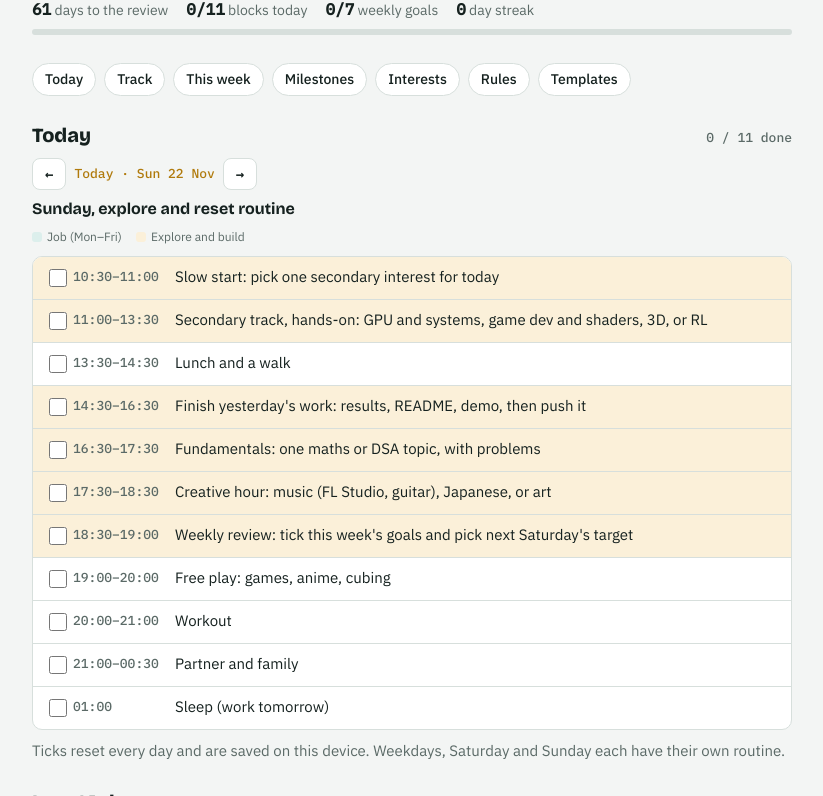
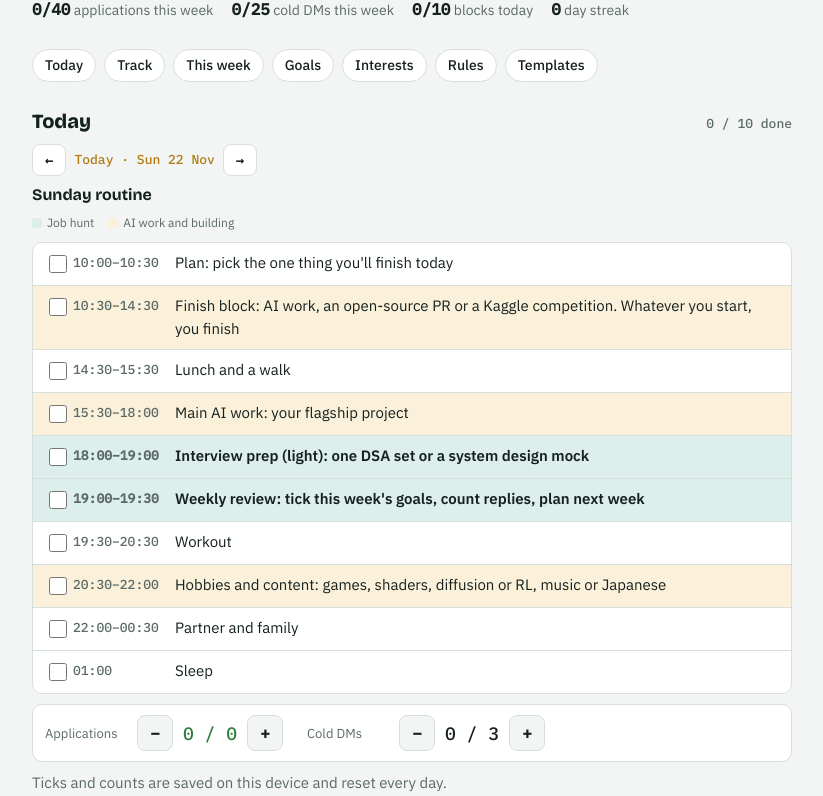
Before and after one commit to 0x-avi/work-and-build, a plain HTML site: page index.html in a window 1280 px wide. Shown: the part 102-898 px from the top of the page, without its empty margins (228-1051 px from the left). Drawn offline with nearby package versions, Linux system fonts and the light colour scheme.

Commit message:
Routine for job hunt and AI work

```diff
--- a/index.html
+++ b/index.html
@@ -12,7 +12,7 @@
 <meta name="claude:viewport-fit-sides" content="cover">
 <link rel="stylesheet" href="https://fonts.googleapis.com/css2?family=Bricolage+Grotesque:opsz,wght@12..96,700;12..96,800&family=IBM+Plex+Sans:wght@400;500;600&family=IBM+Plex+Mono:wght@500&display=swap">
 <style>
-/* Layout: single column — header, today's routine (weekday / Saturday / Sunday), 14-day tracker, this week, milestones, interests, rules. */
+/* Layout: single column — header with week totals, today's routine (weekday / Saturday / Sunday) + counters, 14-day tracker, this week, goals, interests, rules, templates. */
 :root{
   --bg:#f3f5f4; --surface:#ffffff; --ink:#15211f; --muted:#5b6a67; --line:#d7dfdc;
   --accent:#0f6e66; --accent-soft:#dcefec; --today:#b07a0c; --today-soft:#fbf0d9; --done:#2f7d3b;
@@ -41,8 +41,7 @@ section{display:flex;flex-direction:column;gap:10px;scroll-margin-top:16px}
 .eyebrow{font-family:var(--mono);font-size:12px;letter-spacing:.08em;text-transform:uppercase;color:var(--accent)}
 .stats{display:flex;flex-wrap:wrap;gap:6px 18px;font-size:14px;color:var(--muted)}
 .stats b{font-family:var(--mono);color:var(--ink);font-size:16px}
-.bar{height:6px;border-radius:99px;background:var(--line);overflow:hidden}
-.bar i{display:block;height:100%;width:0;background:var(--accent)}
+.stats b.hit{color:var(--done)}
 nav ol{list-style:none;margin:0;padding:0;display:flex;flex-wrap:wrap;gap:8px}
 nav a{display:inline-block;text-decoration:none;font-size:14px;font-weight:500;padding:5px 12px;border-radius:99px;border:1px solid var(--line);background:var(--surface);color:var(--ink)}
 nav a:hover,nav a:focus-visible{border-color:var(--accent);color:var(--accent);outline:none}
@@ -65,6 +64,13 @@ button:focus-visible,summary:focus-visible{outline:2px solid var(--accent);outli
 .legend{display:flex;gap:14px;flex-wrap:wrap;font-size:12px;color:var(--muted)}
 .legend i{display:inline-block;width:10px;height:10px;border-radius:3px;margin-right:5px;vertical-align:-1px}
 @media (max-width:420px){.routine label{grid-template-columns:18px 1fr}.routine .t{grid-column:2}.routine .t+span{grid-column:2}}
+/* counters */
+.counters{display:flex;flex-wrap:wrap;gap:12px 24px;background:var(--surface);border:1px solid var(--line);border-radius:10px;padding:10px 12px}
+.ctr{display:flex;align-items:center;gap:8px}
+.ctr span{font-size:13px;color:var(--muted);min-width:84px}
+.ctr button{font:600 16px var(--mono);width:36px;height:36px;border-radius:8px;border:1px solid var(--line);background:var(--bg);color:var(--ink);cursor:pointer}
+.ctr output{font-family:var(--mono);font-size:18px;min-width:58px;text-align:center}
+.ctr output.hit{color:var(--done)}
 /* tracker */
 .hist{display:grid;grid-template-columns:repeat(7,minmax(0,1fr));gap:6px}
 .hd{display:flex;flex-direction:column;align-items:center;gap:3px;padding:7px 2px;border:1px solid var(--line);border-radius:8px;background:var(--surface);color:var(--ink);cursor:pointer;font:500 11px var(--mono);min-width:0}
@@ -90,17 +96,16 @@ details.script pre{margin:0 14px 10px;white-space:pre-wrap;font-family:var(--bod
 
 <div class="wrap">
   <header class="head">
-    <span class="eyebrow">Job Mon–Fri · Sat + Sun explore · review 22 Jan 2027</span>
+    <span class="eyebrow">Job hunt + AI work · 0–1 yr and associate roles · contract work</span>
     <h1>Work and Build</h1>
-    <div class="stats"><span><b id="sRev">–</b> days to the review</span><span><b id="sToday">0</b> blocks today</span><span><b id="sWeek">0</b> weekly goals</span><span><b id="sStreak">0</b> day streak</span></div>
-    <div class="bar" aria-hidden="true"><i id="mileBar"></i></div>
+    <div class="stats"><span><b id="sApps">0</b> applications this week</span><span><b id="sDms">0</b> cold DMs this week</span><span><b id="sToday">0</b> blocks today</span><span><b id="sStreak">0</b> day streak</span></div>
   </header>
 
   <nav aria-label="Index"><ol>
     <li><a href="#routine">Today</a></li>
     <li><a href="#track">Track</a></li>
     <li><a href="#week">This week</a></li>
-    <li><a href="#milestones">Milestones</a></li>
+    <li><a href="#goals">Goals</a></li>
     <li><a href="#explore">Interests</a></li>
     <li><a href="#rules">Rules</a></li>
     <li><a href="#scripts">Templates</a></li>
@@ -110,9 +115,10 @@ details.script pre{margin:0 14px 10px;white-space:pre-wrap;font-family:var(--bod
     <div class="rhead"><h2>Today</h2><span class="rcount" id="rCount"></span></div>
     <div class="daynav"><button type="button" data-nav="-1" aria-label="Previous day">←</button><span class="d" id="rDate"></span><button type="button" data-nav="1" aria-label="Next day">→</button><button type="button" data-nav="0" id="rTodayBtn">Today</button></div>
     <h3 id="rKind"></h3>
-    <div class="legend"><span><i style="background:var(--accent-soft)"></i>Job (Mon–Fri)</span><span><i style="background:var(--today-soft)"></i>Explore and build</span></div>
+    <div class="legend"><span><i style="background:var(--accent-soft)"></i>Job hunt</span><span><i style="background:var(--today-soft)"></i>AI work and building</span></div>
     <div class="routine" id="routineList"></div>
-    <p class="muted">Ticks reset every day and are saved on this device. Weekdays, Saturday and Sunday each have their own routine.</p>
+    <div class="counters" id="counters"></div>
+    <p class="muted">Ticks and counts are saved on this device and reset every day.</p>
   </section>
 
   <section id="track">
@@ -127,15 +133,15 @@ details.script pre{margin:0 14px 10px;white-space:pre-wrap;font-family:var(--bod
     <div class="routine" id="weekList"></div>
   </section>
 
-  <section id="milestones">
-    <div class="rhead"><h2>Milestones</h2><span class="rcount" id="mCount"></span></div>
-    <p class="muted">You're building the app solo, and the review on 22 Jan is about whether it ships. Hit these in order.</p>
+  <section id="goals">
+    <div class="rhead"><h2>Goals</h2><span class="rcount" id="mCount"></span></div>
+    <p class="muted">These stay ticked once done.</p>
     <div class="routine" id="mileList"></div>
   </section>
 
   <section id="explore">
     <h2>Interests</h2>
-    <p class="muted">Saturday goes deep on the main track. Sunday rotates through the rest. Weekday evenings stay light. Every finished thing gets a demo, a README and a post.</p>
+    <p class="muted">The main track gets your daytime AI hours. The rest rotates through the evening hobby block and the weekend finish block. Every finished thing gets a demo, a README and a post.</p>
 
     <h3>Main track: AI engineering (model building)</h3>
     <dl class="kv">
@@ -174,7 +180,7 @@ details.script pre{margin:0 14px 10px;white-space:pre-wrap;font-family:var(--bod
       <dt>Open source</dt><dd>diffusers and transformers (good-first-issues, then real PRs), GSoC</dd>
       <dt>Competitions</dt><dd>Hackathons, game jams, Kaggle, bounties</dd>
       <dt>Posting</dt><dd>X threads and a blog for every implementation, experiment and PR</dd>
-      <dt>Research</dt><dd>Research roles and labs (e.g. OIST)</dd>
+      <dt>Freelance niche</dt><dd>AI automation, agents, fine-tuning, LoRA, domain models, embedders</dd>
       <dt>Targets</dt><dd>Sarvam, Krutrim, DeepMind, MSR and Adobe India, big-tech ML teams, vertical AI startups</dd>
     </dl>
   </section>
@@ -182,13 +188,14 @@ details.script pre{margin:0 14px 10px;white-space:pre-wrap;font-family:var(--bod
   <section id="rules">
     <h2>Rules</h2>
     <ul class="plain">
-      <li>On weekdays the job gets your best 6 hours, before anything else.</li>
-      <li>Agree scope in writing. If it grows, the date moves, and say so in the Friday update.</li>
-      <li>Saturday and Sunday are yours. Don't let job work creep in unless something is genuinely on fire.</li>
+      <li>Apply to 0–1 year and associate roles. Mumbai and Thane first, then remote, Bangalore and Hyderabad.</li>
+      <li>Every cold DM leads with proof: the freight agent (100+ queries a day), the paid SaaS, or GinLo. Ask a real question, not for a job.</li>
+      <li>An interview outranks everything except sleep. Say yes to paid trials.</li>
+      <li>Whatever you start in the finish block, you finish. No new project until the current one has a demo and a README.</li>
+      <li>Follow up once on day 4 and once on day 9 after applying.</li>
+      <li>Read a full contract before accepting anything. Lock-ins, notice and exclusivity get negotiated before you start, not after.</li>
       <li>Security work: only programs and targets that explicitly allow testing. Read the scope first.</li>
-      <li>Paid side work, bounties and prizes only once your contract allows them.</li>
-      <li>Keep personal work on your own accounts and equipment. Never use the company's code, data or tools in it.</li>
-      <li>Build in public: one post a week about what you built or learned, never about company work.</li>
+      <li>Build in public: one post a week about what you built or learned.</li>
     </ul>
   </section>
 
@@ -200,7 +207,6 @@ details.script pre{margin:0 14px 10px;white-space:pre-wrap;font-family:var(--bod
 
 <script>
 (function(){
-  var REVIEW=new Date(2027,0,22);
   var DOW=["Sun","Mon","Tue","Wed","Thu","Fri","Sat"],MON=["Jan","Feb","Mar","Apr","May","Jun","Jul","Aug","Sep","Oct","Nov","Dec"];
   var KEY="workbuild-v1",st={};
   try{st=JSON.parse(localStorage.getItem(KEY)||"{}")||{};}catch(e){st={};}
@@ -215,64 +221,64 @@ details.script pre{margin:0 14px 10px;white-space:pre-wrap;font-family:var(--bod
 
   // [time, text, kind(job|build|''), stable id]
   var R=[
-    ["09:30–10:00","Plan: pick the one thing you'll ship in the app today","job","plan"],
-    ["10:00–13:00","Job deep work 1: build (phone away)","job","job1"],
-    ["13:00–14:00","Lunch and a walk","","lunch"],
-    ["14:00–17:00","Job deep work 2: finish, push, deploy, and add a line to your work log","job","job2"],
-    ["17:00–17:30","Research the top people: one person 1–2 years ahead of you. Note 1 thing to copy","build","research"],
-    ["17:30–18:00","Break, no screens","","break"],
-    ["18:00–19:00","Explore: read a blog, paper or course section, then implement it small","build","learn"],
-    ["19:00–20:00","Build: personal project or an open-source PR","build","build"],
-    ["20:00–21:00","Workout","","workout"],
-    ["21:00–01:00","Partner and family","","family"],
-    ["01:30","Sleep","","sleep"]
+    ["09:00–09:30","Plan: write today's target for each block","","h_plan"],
+    ["09:30–11:30","Interview prep: one DSA set, then SQL or system design (rotate daily)","job","h_prep"],
+    ["11:30–13:00","Apply to 0–1 yr and associate roles, then cold DM startups and pitch contract work","job","h_apply"],
+    ["13:00–14:00","Lunch and a walk","","h_lunch"],
+    ["14:00–17:30","Main AI work: your flagship model-building project","build","h_main"],
+    ["17:30–18:00","Break, no screens","","h_break"],
+    ["18:00–19:30","Read a new paper, blog or course section, then make something from it (code, notes or a blog post)","build","h_read"],
+    ["19:30–20:30","Workout","","h_workout"],
+    ["20:30–22:00","Hobbies and content: games, shaders, diffusion or RL experiments, a video or post","build","h_hobby"],
+    ["22:00–01:00","Partner and family","","h_family"],
+    ["01:30","Sleep","","h_sleep"]
   ];
   var RSAT=[
-    ["10:00–10:30","Plan: pick the one thing you'll finish this weekend","build","oplan"],
-    ["10:30–13:30","Main track, part 1: read the paper or chapter, then implement it from scratch (diffusion, transformers, fine-tuning)","build","odeep1"],
-    ["13:30–14:30","Lunch and a walk","","olunch"],
-    ["14:30–17:30","Main track, part 2: build and ship (flagship project, an open-source PR, a hackathon or Kaggle)","build","odeep2"],
-    ["17:30–18:30","Security: a CTF or vulnerability research (authorised targets only)","build","obounty"],
-    ["18:30–19:00","Post what you made: an X thread or blog, with what broke","build","opost"],
-    ["19:00–20:00","Free play: games, anime, cubing, whatever pulls you","","ofree"],
-    ["20:00–21:00","Workout","","oworkout"],
-    ["21:00–01:00","Partner and family","","ofamily"],
-    ["01:30","Sleep","","osleep"]
+    ["10:00–10:30","Plan: pick the one thing you'll finish today","","s_plan"],
+    ["10:30–14:30","Finish block: AI work, an open-source PR or a Kaggle competition. Whatever you start, you finish","build","s_finish"],
+    ["14:30–15:30","Lunch and a walk","","s_lunch"],
+    ["15:30–18:00","Main AI work: your flagship project","build","s_main"],
+    ["18:00–19:00","Interview prep (light): one DSA set or a system design mock","job","s_prep"],
+    ["19:00–19:30","Cold DMs: reply to anyone who answered, then send a few new ones","job","s_dm"],
+    ["19:30–20:30","Workout","","s_workout"],
+    ["20:30–22:00","Hobbies and content: games, shaders, diffusion or RL, music or Japanese","build","s_hobby"],
+    ["22:00–01:00","Partner and family","","s_family"],
+    ["01:30","Sleep","","s_sleep"]
   ];
   var RSUN=[
-    ["10:30–11:00","Slow start: pick one secondary interest for today","build","uplan"],
-    ["11:00–13:30","Secondary track, hands-on: GPU and systems, game dev and shaders, 3D, or RL","build","usec"],
-    ["13:30–14:30","Lunch and a walk","","ulunch"],
-    ["14:30–16:30","Finish yesterday's work: results, README, demo, then push it","build","ufinish"],
-    ["16:30–17:30","Fundamentals: one maths or DSA topic, with problems","build","ufund"],
-    ["17:30–18:30","Creative hour: music (FL Studio, guitar), Japanese, or art","build","ucreate"],
-    ["18:30–19:00","Weekly review: tick this week's goals and pick next Saturday's target","build","ureview"],
-    ["19:00–20:00","Free play: games, anime, cubing","","ufree"],
-    ["20:00–21:00","Workout","","uworkout"],
-    ["21:00–00:30","Partner and family","","ufamily"],
-    ["01:00","Sleep (work tomorrow)","","usleep"]
+    ["10:00–10:30","Plan: pick the one thing you'll finish today","","u_plan"],
+    ["10:30–14:30","Finish block: AI work, an open-source PR or a Kaggle competition. Whatever you start, you finish","build","u_finish"],
+    ["14:30–15:30","Lunch and a walk","","u_lunch"],
+    ["15:30–18:00","Main AI work: your flagship project","build","u_main"],
+    ["18:00–19:00","Interview prep (light): one DSA set or a system design mock","job","u_prep"],
+    ["19:00–19:30","Weekly review: tick this week's goals, count replies, plan next week","job","u_review"],
+    ["19:30–20:30","Workout","","u_workout"],
+    ["20:30–22:00","Hobbies and content: games, shaders, diffusion or RL, music or Japanese","build","u_hobby"],
+    ["22:00–00:30","Partner and family","","u_family"],
+    ["01:00","Sleep","","u_sleep"]
   ];
+  var TARGET_APPS=40, TARGET_DMS=25;
   var W=[
-    ["Fri","Send the weekly update to your manager: shipped, next, blockers, what you need","job","update"],
-    ["Fri","Update your work log with this week's wins and numbers (you'll use it in the review)","job","log"],
-    ["Sat + Sun","Finish and ship one thing from your main track (code, results, README)","build","deep"],
+    ["Week","Reach "+TARGET_APPS+" applications (the counter in the header tracks it)","job","apps"],
+    ["Week","Reach "+TARGET_DMS+" cold DMs to founders, hiring managers or contract leads","job","dms"],
+    ["Week","Follow up on applications from 4 and 9 days ago","job","follow"],
+    ["Week","One system design mock, out loud, timed","job","sysd"],
+    ["Sat + Sun","Finish and ship one thing (code, results, README, demo)","build","ship"],
     ["Any day","One open-source contribution (diffusers, transformers or your chosen repo)","build","oss"],
-    ["Any day","One CTF or security research session (authorised targets only)","build","bounty"],
     ["Any day","One public post: what you built, what broke, what you learned","build","post"],
     ["Month","One hackathon, game jam or Kaggle competition this month","build","hack"]
   ];
   var M=[
-    ["by 28 Nov","Contract signed, with every agreed change in writing","m2"],
-    ["by 28 Nov","Week 1: write the v1 scope one-pager and get your manager to say yes to it","m1"],
-    ["by 6 Dec","A clickable version deployed, with a link they can open","m3"],
-    ["by 3 Jan","Core features working end to end","m4"],
-    ["by 5 Jan","Check in with yourself: is this the right place for the next year?","m7"],
-    ["by 17 Jan","Polish, bug bash, and a demo rehearsed","m5"],
-    ["22 Jan","Review: show the demo, the work log and the weekly updates","m6"]
+    ["First","Resume shows \"Thane, Mumbai\" in the header","","g_resume"],
+    ["First","LinkedIn headline and About updated, open to work for 0–1 yr and associate roles","","g_li"],
+    ["Dec","One flagship AI project live, with a demo and a write-up","build","g_flag"],
+    ["Dec","First paid contract or pilot with a startup","job","g_contract"],
+    ["Dec","Five interviews reached","job","g_int"],
+    ["Goal","An offer you'd actually sign","job","g_offer"]
   ];
 
   function listFor(d){var w=d.getDay();return w===6?RSAT:w===0?RSUN:R;}
-  function kind(d){var w=d.getDay();return w===6?"Saturday, deep build":w===0?"Sunday, explore and reset":"work day";}
+  function kind(d){var w=d.getDay();return w===6?"Saturday routine":w===0?"Sunday routine":"Weekday routine";}
   function pre(d){return "d"+ymd(d)+"_";}
   function rows(list,prefix){
     return list.map(function(r){var id=prefix+r[3];
@@ -280,15 +286,19 @@ details.script pre{margin:0 14px 10px;white-space:pre-wrap;font-family:var(--bod
   }
   function count(list,prefix){var c=0;list.forEach(function(r){if(st[prefix+r[3]])c++;});return c;}
   function stat(d){var L=listFor(d);return [count(L,pre(d)),L.length];}
+  function weekSum(key){var m=monday(today),s=0;for(var i=0;i<7;i++){var d=new Date(m);d.setDate(d.getDate()+i);s+=st["c"+ymd(d)+"_"+key]||0;}return s;}
+  function ctr(key,label,target){var k="c"+ymd(view)+"_"+key,v=st[k]||0;
+    return '<div class="ctr"><span>'+label+'</span><button type="button" data-c="'+k+'" data-d="-1" aria-label="Decrease '+label+'">−</button><output class="'+(v>=target?"hit":"")+'">'+v+' / '+target+'</output><button type="button" data-c="'+k+'" data-d="1" aria-label="Increase '+label+'">+</button></div>';}
 
   function render(){
-    var L=listFor(view), dp=pre(view);
+    var L=listFor(view), dp=pre(view), wk=view.getDay()>0&&view.getDay()<6;
     document.getElementById("routineList").innerHTML=rows(L,dp);
     var isToday=ymd(view)===ymd(today);
     document.getElementById("rDate").textContent=(isToday?"Today · ":"")+fmt(view);
-    document.getElementById("rKind").textContent=kind(view).charAt(0).toUpperCase()+kind(view).slice(1)+" routine";
+    document.getElementById("rKind").textContent=kind(view);
     document.getElementById("rTodayBtn").hidden=isToday;
     var c=count(L,dp),el=document.getElementById("rCount");el.textContent=c+" / "+L.length+" done";el.className="rcount"+(c===L.length?" hit":"");
+    document.getElementById("counters").innerHTML=ctr("apps","Applications",wk?8:0)+ctr("dms","Cold DMs",wk?5:3);
 
     // 14-day tracker, oldest first
     var h="";
@@ -300,28 +310,31 @@ details.script pre{margin:0 14px 10px;white-space:pre-wrap;font-family:var(--bod
 
     // week (the monthly goal is keyed by month)
     var wp="w"+ymd(monday(today))+"_", mp="mo"+today.getFullYear()+String(today.getMonth()+1).padStart(2,"0")+"_", wc=0;
+    var apps=weekSum("apps"), dms=weekSum("dms");
+    if(apps>=TARGET_APPS)st[wp+"apps"]=true; if(dms>=TARGET_DMS)st[wp+"dms"]=true;
     document.getElementById("weekList").innerHTML=W.map(function(r){var id=(r[3]==="hack"?mp:wp)+r[3];if(st[id])wc++;
       return '<label class="'+r[2]+'"><input type="checkbox" data-k="'+id+'"'+(st[id]?" checked":"")+'><span class="t">'+esc(r[0])+'</span><span>'+esc(r[1])+'</span></label>';}).join("");
     var we=document.getElementById("wCount");we.textContent=wc+" / "+W.length+" done";we.className="rcount"+(wc===W.length?" hit":"");
     var mon=monday(today),sun=new Date(mon);sun.setDate(sun.getDate()+6);
     document.getElementById("wLabel").textContent="Week of "+fmt(mon)+" – "+fmt(sun)+". Resets every Monday; the monthly goal resets each month.";
 
-    // milestones (persistent)
+    // goals (persistent)
     var mc=0;
-    document.getElementById("mileList").innerHTML=M.map(function(r){var id="ms_"+r[2];if(st[id])mc++;
-      return '<label class="job"><input type="checkbox" data-k="'+id+'"'+(st[id]?" checked":"")+'><span class="t">'+esc(r[0])+'</span><span>'+esc(r[1])+'</span></label>';}).join("");
+    document.getElementById("mileList").innerHTML=M.map(function(r){var id="ms_"+r[3];if(st[id])mc++;
+      return '<label class="'+r[2]+'"><input type="checkbox" data-k="'+id+'"'+(st[id]?" checked":"")+'><span class="t">'+esc(r[0])+'</span><span>'+esc(r[1])+'</span></label>';}).join("");
     var me=document.getElementById("mCount");me.textContent=mc+" / "+M.length+" done";me.className="rcount"+(mc===M.length?" hit":"");
 
     // header
-    var days=Math.round((REVIEW-today)/864e5), ts=stat(today);
-    document.getElementById("sRev").textContent=days>0?days:"0";
+    var ts=stat(today), sa=document.getElementById("sApps"), sm=document.getElementById("sDms");
+    sa.textContent=apps+"/"+TARGET_APPS; sa.className=apps>=TARGET_APPS?"hit":"";
+    sm.textContent=dms+"/"+TARGET_DMS; sm.className=dms>=TARGET_DMS?"hit":"";
     document.getElementById("sToday").textContent=ts[0]+"/"+ts[1];
-    document.getElementById("sWeek").textContent=wc+"/"+W.length;
     document.getElementById("sStreak").textContent=streak;
-    document.getElementById("mileBar").style.width=(mc/M.length*100)+"%";
   }
   document.addEventListener("change",function(e){var k=e.target.getAttribute&&e.target.getAttribute("data-k");if(k){st[k]=e.target.checked;save();render();}});
   document.addEventListener("click",function(e){
+    var c=e.target.closest&&e.target.closest("button[data-c]");
+    if(c){var k=c.getAttribute("data-c");st[k]=Math.max(0,(st[k]||0)+Number(c.getAttribute("data-d")));save();render();return;}
     var b=e.target.closest&&e.target.closest("button[data-nav]");
     if(b){var n=Number(b.getAttribute("data-nav"));
       if(n===0)view=new Date(today);else{view=new Date(view);view.setDate(view.getDate()+n);if(view>today)view=new Date(today);}render();return;}
@@ -331,8 +344,10 @@ details.script pre{margin:0 14px 10px;white-space:pre-wrap;font-family:var(--bod
   render();
 
   var S=[
-    ["Friday update to your manager","This week\n• Shipped: [feature / fix, with link]\n• Progress: [what moved, numbers if any]\n\nNext week\n• [1–3 things]\n\nBlockers / need from you\n• [decision, access, feedback]\n\nOn track for [milestone] by [date]."],
-    ["Decline a recruiter politely","Hi [Name], thanks for reaching out about [role]. I've recently accepted another role, so I'll pass for now, but I'd love to stay in touch."]
+    ["Cold DM to a startup founder","Hi [Name], I saw [specific thing about their product]. Quick question: [real question about how they handle X].\n\nI build production LLM agents. One handles 100+ freight queries a day in under 2s, and I shipped a paid SaaS with LLM-written reports. Happy to share a 60-second demo.\n\nIf you're hiring for 0–1 yr roles or need help on [their problem] as a contract, I'd love to talk."],
+    ["Contract pitch","Hi [Name], I build AI automations that answer customer questions and process documents on WhatsApp and email. One of mine handles 100+ queries a day for freight companies.\n\nI can build a small, fixed-scope version for [Business]: [specific idea], in about [1–2] weeks. Would a quick call this week work?"],
+    ["Follow-up (day 4 / 9)","Hi [Name], following up on [role]. Since applying, I [built or noticed something: link]. I'm still keen, can start immediately, and I'm happy to do a paid trial task."],
+    ["Referral ask","Hi [Name], I applied for [role] at [Company]. Quick question: [real question about their work].\n\nI build production LLM agents (60-second demo: [link]). If I look like a fit, would you be open to referring me? I'll send a 3-line blurb."]
   ];
   var sl=document.getElementById("scriptList");
   S.forEach(function(s,i){var d=document.createElement("details");d.className="script";d.innerHTML='<summary>'+s[0]+'</summary><pre id="s'+i+'"></pre><button class="copy" type="button" data-s="'+i+'">Copy</button>';d.querySelector("pre").textContent=s[1];sl.appendChild(d);});
```
